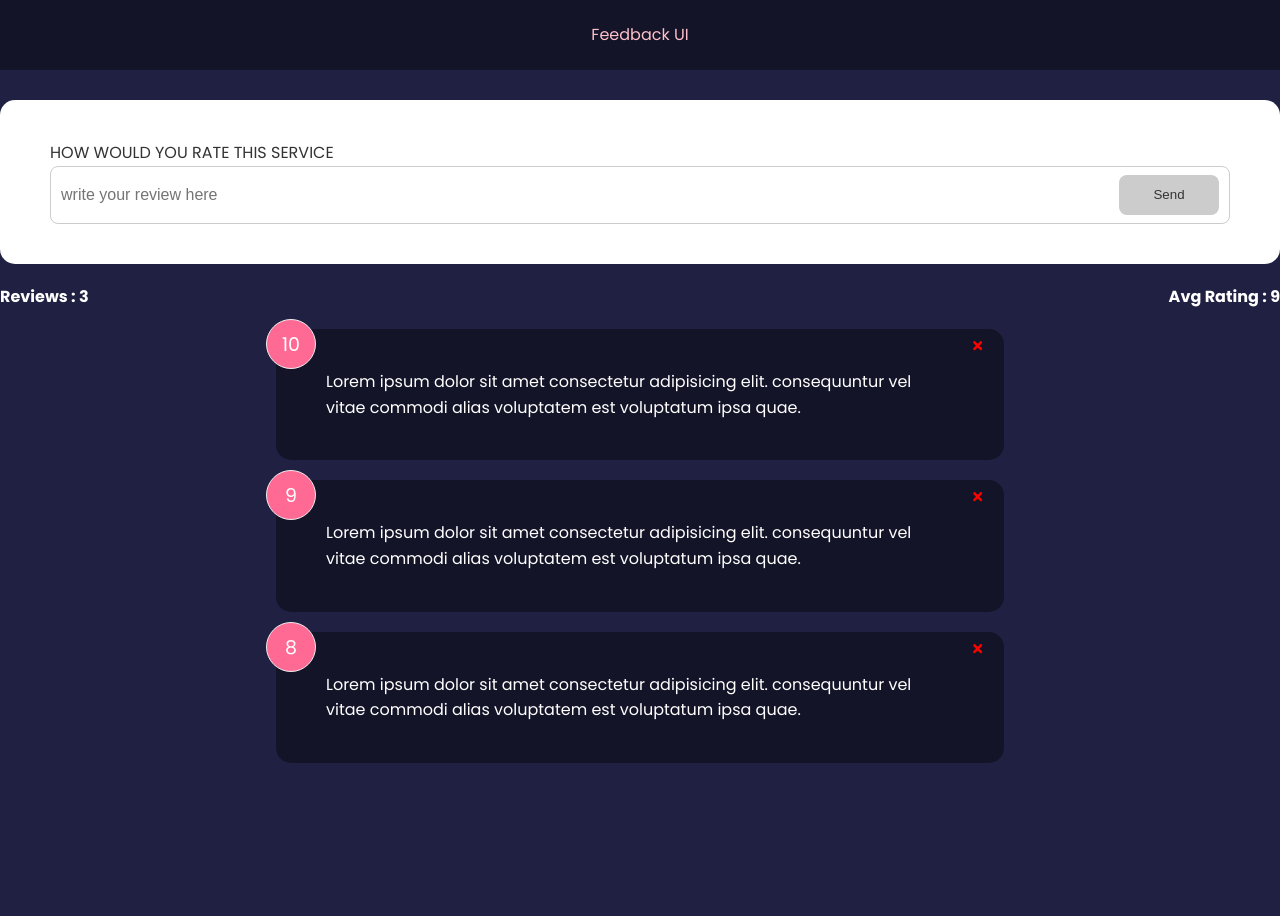
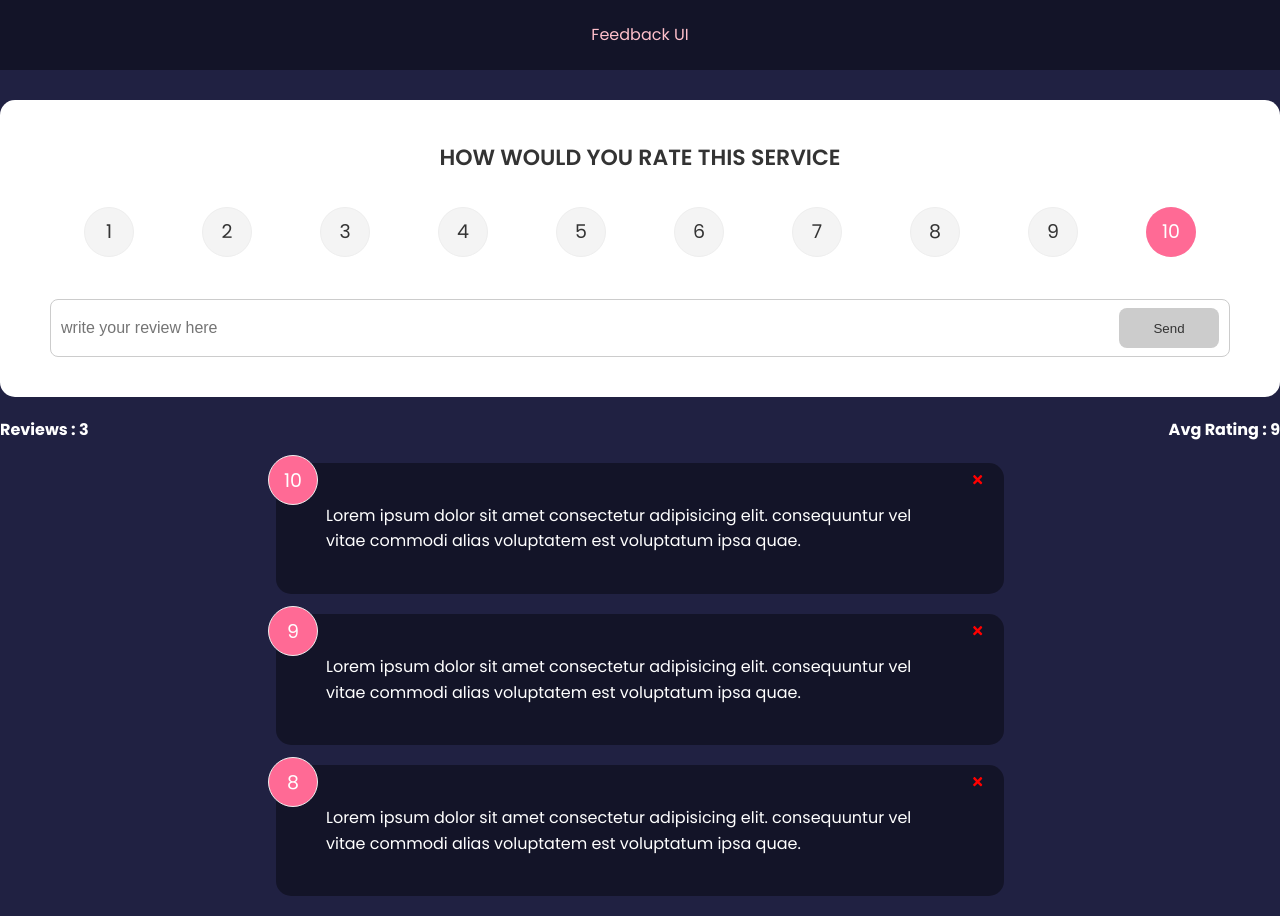
Before and after one commit to pranayharishchandra/Feedback-Web-Application-Project, a React (Create React App) app: page / in a window 1280 px wide. Before the commit the page ends 800 px from the top, so only its background shows below. Built offline with nearby package versions, Linux system fonts and the light colour scheme.

Commit message:
Rating Select Done

```diff
--- a/src/components/FeedbackForm.jsx
+++ b/src/components/FeedbackForm.jsx
@@ -1,12 +1,14 @@
 import { useState } from "react"
 import Card from "./shared/Card"
 import Button from "./shared/Button";
+import RatingSelect from "./RatingSelect";
 
 
 function FeedbackForm() {
     const [text, setText] = useState("")
     const [btnDisabled, setBtnDisabled] = useState(true) // it will be disabled until we write 10 characters
     const [message, setMessage] = useState("")
+    const [rating, setRating] = useState(10)
 
 
 
@@ -22,8 +24,10 @@
         }
         else if (text.trim().length < 10) {
             setMessage("Type atleast 10 characters");
+            setBtnDisabled(true);
         }
         else {
+            setBtnDisabled(false);
             setMessage(null);
 
         }
@@ -36,7 +40,15 @@
 
   return (
     <Card>
-        HOW WOULD YOU RATE THIS SERVICE
+        <h2>HOW WOULD YOU RATE THIS SERVICE</h2>
+
+        {/* BOTH THE FOLLOWING METHODS WORSK  */}
+        {/* <RatingSelect select={(rating) => setRating(rating)} selected={rating} /> */}
+        <RatingSelect select={setRating} selected={rating} />
+
+
+
+        {/* TAKING INPUT */}
         <div className="input-group">
             <input type="text"
                 placeholder="write your review here"
--- /dev/null
+++ b/src/components/RatingSelect.jsx
@@ -0,0 +1,37 @@
+function RatingSelect({ select, selected }) {
+    // NOTE: We don't need local state here as it's a duplicate of parent state
+    // also no real need for useEffect or context
+    // useEffect(() => {
+    //   select(feedbackEdit.item.rating)
+    // }, [feedbackEdit])
+
+    const handleChange = (e) => {
+    //   select(+e.currentTarget.value)
+    //   console.log(+e.currentTarget.value)
+    //   console.log(typeof +e.currentTarget.value)
+      select(+e.target.value)
+      console.log(+e.target.value)
+      console.log(typeof +e.target.value)
+    }
+
+    // NOTE: simplified with iteration
+    return (
+      <ul className='rating'>
+        {Array.from ({ length: 10 }, (_, i) => (
+          <li key={`rating-${i + 1}`}>
+            <input
+              type='radio'
+              id={`num${i + 1}`}
+              name='rating'
+              value={i + 1}
+              onChange={handleChange}
+              checked={selected === i + 1}
+            />
+            <label htmlFor={`num${i + 1}`}>{i + 1}</label>
+          </li>
+        ))}
+      </ul>
+    )
+  }
+
+  export default RatingSelect
--- a/src/index.css
+++ b/src/index.css
@@ -61,16 +61,21 @@
 }
 
 .rating li,
-.num-display {
+.num-display
+{
   position: relative;
   background: #f4f4f4;
+  border: 1px #eee solid;
   width: 50px;
   height: 50px;
-  padding: 10px;
+  /* padding bringing the numbers to center */
+  padding:  10px;
+
+  margin: 2px;
+  border-radius: 50%;
   text-align: center;
-  border-radius: 50%;
   font-size: 19px;
-  border: 1px #eee solid;
+
   transition: 0.3s;
 }
 
@@ -86,20 +91,25 @@
   cursor: pointer;
 }
 
+/* hovering over the list item  */
 .rating li:hover,
-.num-display {
+.num-display
+{
   background: #ff6a95;
   color: #fff;
 }
 
+/* hiding the selection circle  */
 [type='radio'] {
   opacity: 0;
 }
 
+/* make checked list item background pink and text white  */
 [type='radio']:checked ~ label {
   background: #ff6a95;
   color: #fff;
 }
+
 
 .input-group {
   display: flex;
@@ -128,6 +138,8 @@
 
 .num-display {
   position: absolute;
+  top: -10px;
+  left: -10px;
   top: -10px;
   left: -10px;
 }
```
Lines whose indentation alone changed are shown as unchanged.
